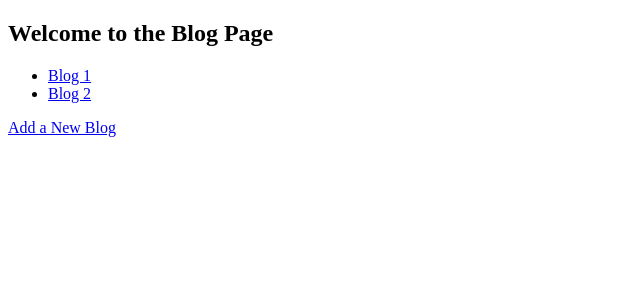
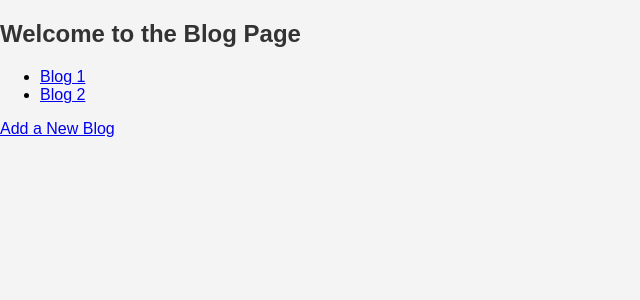
Before and after one commit to Kaweesha-mr/React-mini-Apps, a React (Create React App) app in the folder mini-blog/: page / in a window 1280 px wide. Shown: the top 300 px of the page, without its empty margins (0-640 px from the left). Built offline with nearby package versions, Linux system fonts and the light colour scheme.

Commit message:
Add CSS file and prevent form submission in AddBlog component

```diff
--- a/mini-blog/src/App.js
+++ b/mini-blog/src/App.js
@@ -4,6 +4,7 @@ import {BrowserRouter as Router,Routes,Route} from 'react-router-dom'
 import Home from "./components/Home";
 import AddBlog from "./components/AddBlog";
 import BlogDetail from "./components/BlogDetails"
+import './app.css';
 
 
 function App() {
--- /dev/null
+++ b/mini-blog/src/app.css
@@ -0,0 +1,24 @@
+/* src/App.css */
+
+body {
+    font-family: Arial, sans-serif;
+    background-color: #f4f4f4;
+    margin: 0;
+    padding: 0;
+  }
+
+  .blog-details {
+    background-color: #fff;
+    margin: 10px;
+    padding: 20px;
+    border-radius: 5px;
+    box-shadow: 0px 0px 10px 0px rgba(0,0,0,0.1);
+  }
+
+  h2 {
+    color: #333;
+  }
+
+  p {
+    color: #666;
+  }
--- a/mini-blog/src/components/AddBlog.js
+++ b/mini-blog/src/components/AddBlog.js
@@ -8,7 +8,9 @@ const AddBlog = () => {
 
     //when the submit button clicks there should be a function to handle it
 
-    const handleAddBlog = () => {
+    const handleAddBlog = (e) => {
+        e.preventDefault();
+
 
     }
 
```
Also changed, not shown: mini-blog/src/index.css (deleted).
